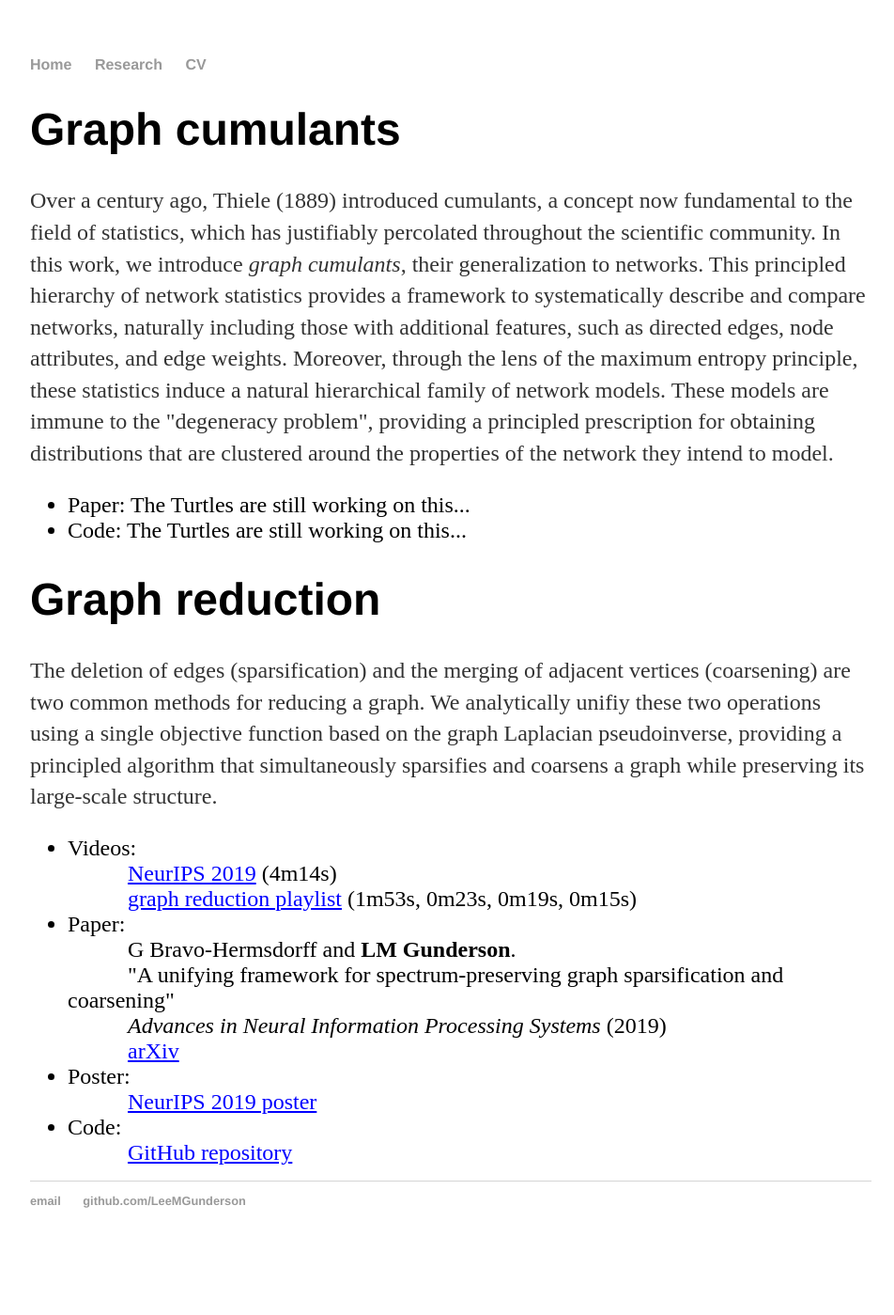
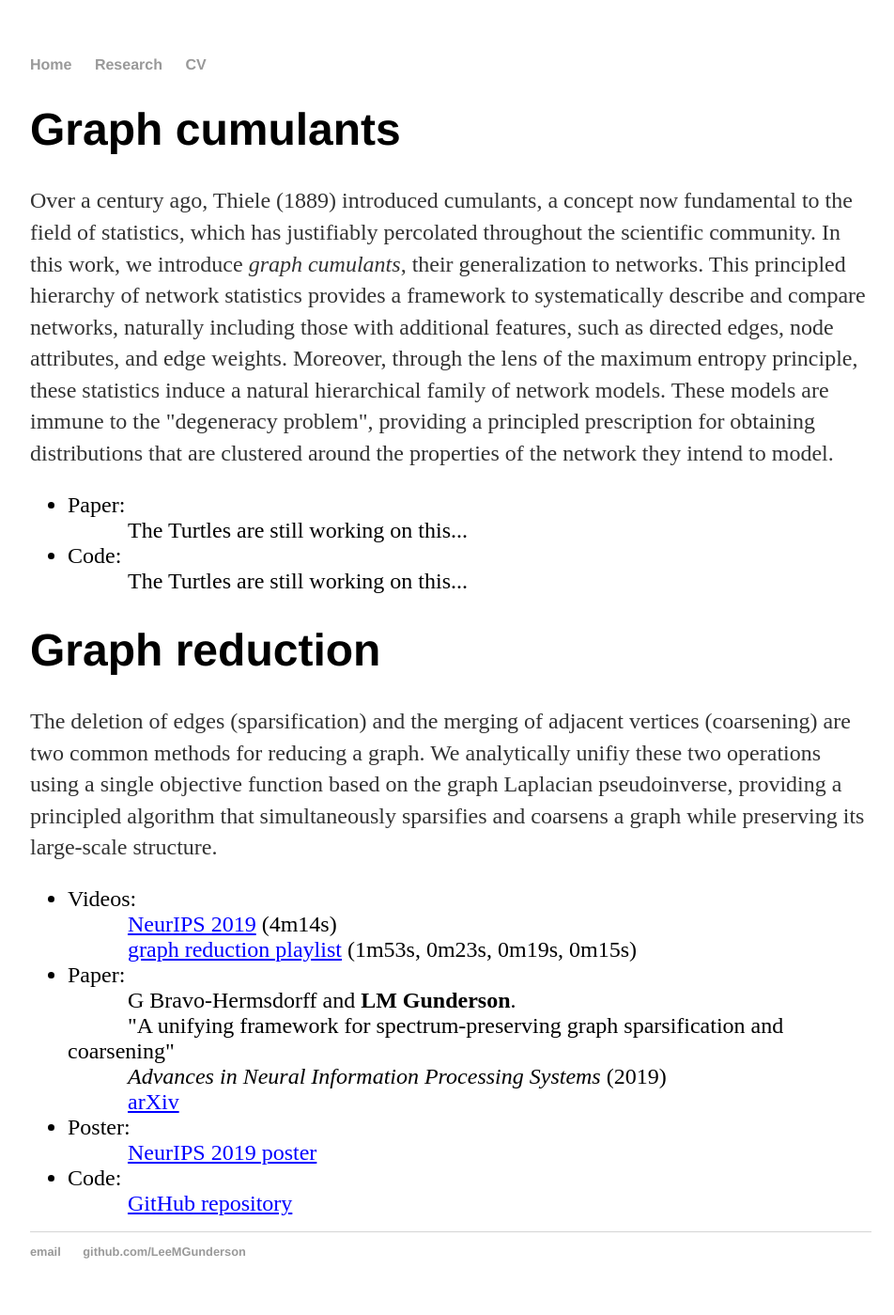
Before and after one commit to LeeMGunderson/LeeMGunderson.github.io, a Jekyll site: the page built from research/index.html, in a window 1280 px wide. Shown: the whole page at 94% size, without its empty margins (160-1112 px from the left). Built offline with Jekyll 4.4.1, drawn with Linux system fonts in a browser that asks for light colours; before the commit the page ends 1345 px from its top, so only the background shows below that.

Commit message:
Update index.html

```diff
--- a/research/index.html
+++ b/research/index.html
@@ -12,8 +12,14 @@ title: Research
 	<h1>Graph cumulants</h1>
 		<p>Over a century ago, Thiele (1889) introduced cumulants, a concept now fundamental to the field of statistics, which has justifiably percolated throughout the scientific community.  In this work, we introduce <i>graph cumulants</i>, their generalization to networks.  This principled hierarchy of network statistics provides a framework to systematically describe and compare networks, naturally including those with additional features, such as directed edges, node attributes, and edge weights.  Moreover, through the lens of the maximum entropy principle, these statistics induce a natural hierarchical family of network models.  These models are immune to the "degeneracy problem", providing a principled prescription for obtaining distributions that are clustered around the properties of the network they intend to model.</p>
 		<ul>
-			<li style="font-size:24px";>Paper: The Turtles are still working on this...</li>
-			<li style="font-size:24px";>Code: The Turtles are still working on this...</li>
+			<li style="font-size:24px";>Paper:
+				<br>
+				<font style="margin-left:64px; font-size:24px">The Turtles are still working on this...</font>
+			</li>
+			<li style="font-size:24px";>Code:
+				<br>
+				<font style="margin-left:64px; font-size:24px">The Turtles are still working on this...</font>
+			</li>
 		</ul>
 
 	<h1>Graph reduction</h1>
```
